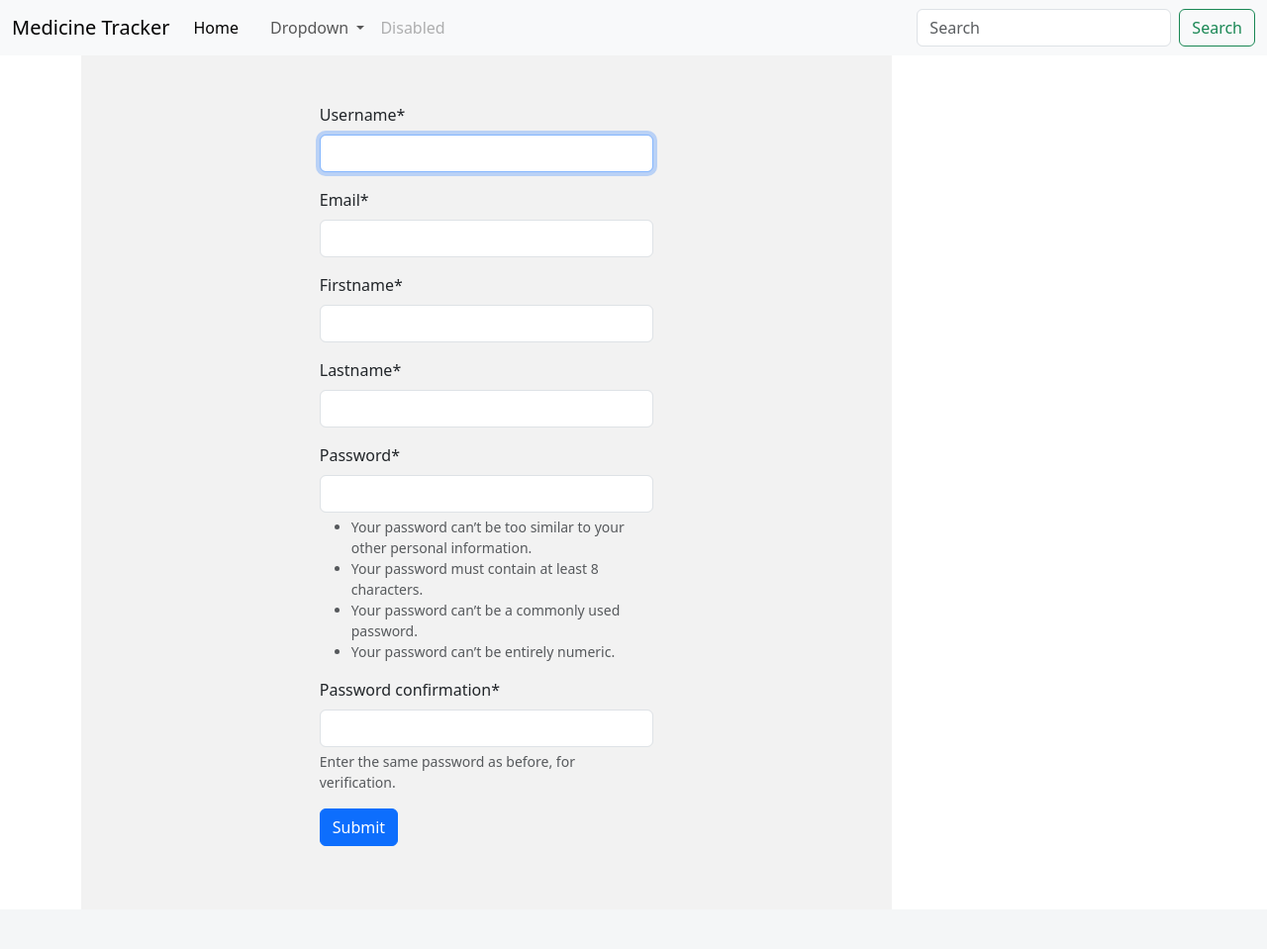
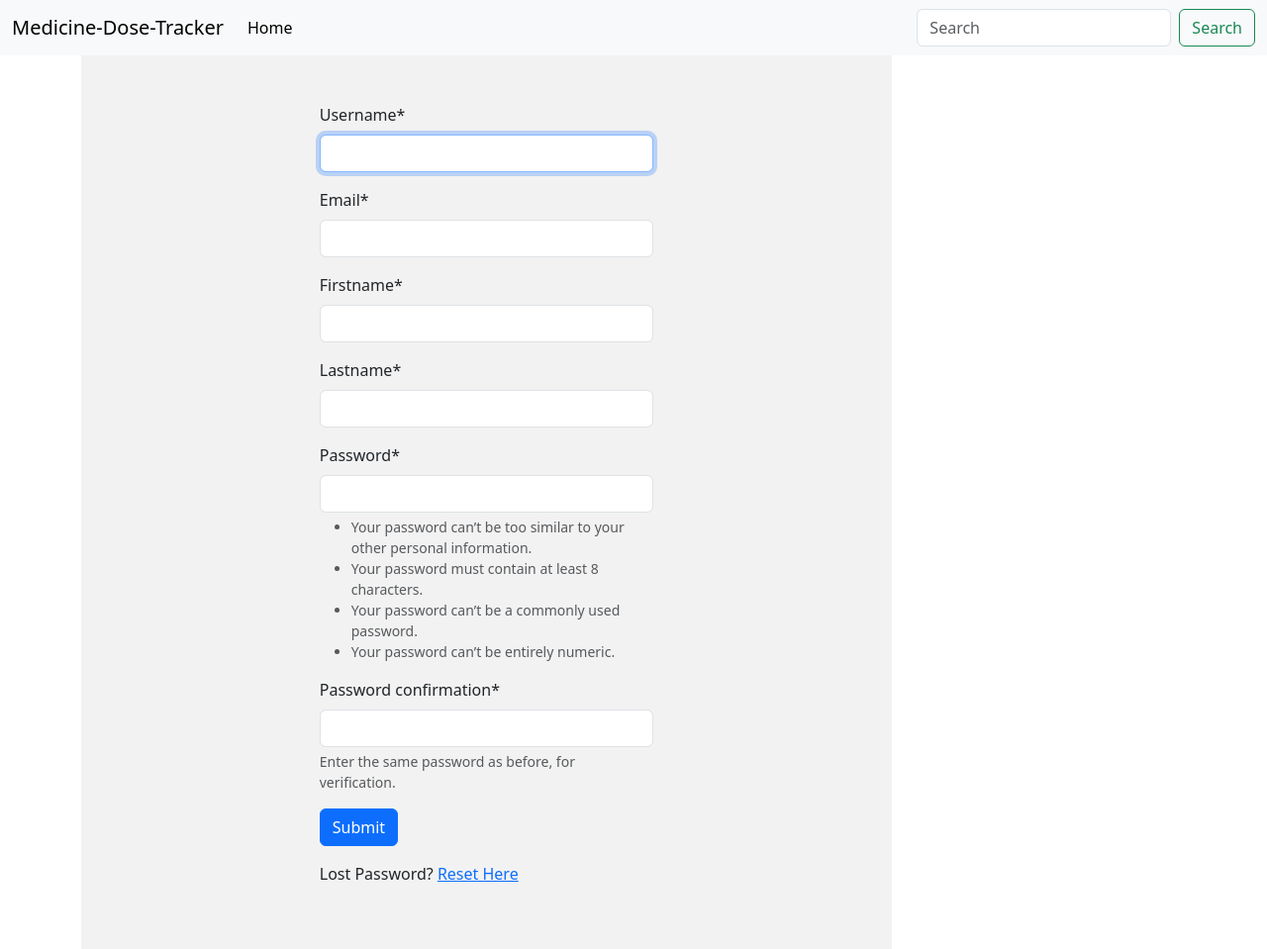
Before and after one commit to waregagbagbo/Medicine-Dose-Tracker-, a Django app: page /register/ in a window 1280 px wide. Shown: the whole page at 99% size. Before the commit the page ends 855 px from the top, so only its background shows below. Run offline with Django 4.2, Linux system fonts and the light colour scheme; some libraries are stand-ins or nearby versions.

```diff
--- a/accounts/templates/accounts/register.html
+++ b/accounts/templates/accounts/register.html
@@ -16,6 +16,10 @@
                      <input type="submit" class="btn btn-primary">
                 </form>
             </div>
+            <p>Lost Password?
+               <a href="">Reset Here</a>
+            </p>
+
 
         </div>
         <div class="col-sm-2"></div>
--- a/accounts/templates/partials/header.html
+++ b/accounts/templates/partials/header.html
@@ -1,6 +1,6 @@
 <nav class="navbar navbar-expand-lg bg-body-tertiary">
     <div class="container-fluid">
-      <a class="navbar-brand" href="#">Medicine Tracker</a>
+      <a class="navbar-brand" href="#">Medicine-Dose-Tracker</a>
       <button class="navbar-toggler" type="button" data-bs-toggle="collapse" data-bs-target="#navbarSupportedContent" aria-controls="navbarSupportedContent" aria-expanded="false" aria-label="Toggle navigation">
         <span class="navbar-toggler-icon"></span>
       </button>
@@ -12,19 +12,22 @@
           <li class="nav-item">
             <a class="nav-link" href="#"></a>
           </li>
+          {% if user.is_authenticated %}
           <li class="nav-item dropdown">
             <a class="nav-link dropdown-toggle" href="#" role="button" data-bs-toggle="dropdown" aria-expanded="false">
-              Dropdown
+             Hello {{request.user.username}}
             </a>
+          {% endif %}
+
             <ul class="dropdown-menu">
-              <li><a class="dropdown-item" href="#">Action</a></li>
-              <li><a class="dropdown-item" href="#">Another action</a></li>
+              <li><a class="dropdown-item" href="#">Settings</a></li>
+              <li><a class="dropdown-item" href="#">Logout</a></li>
               <li><hr class="dropdown-divider"></li>
               <li><a class="dropdown-item" href="#">Something else here</a></li>
             </ul>
           </li>
           <li class="nav-item">
-            <a class="nav-link disabled">Disabled</a>
+            <a class="nav-link disabled"></a>
           </li>
         </ul>
         <form class="d-flex" role="search">
--- a/accounts/views.py
+++ b/accounts/views.py
@@ -14,7 +14,7 @@ from django.contrib.messages.views import SuccessMessageMixin
 class CustomRegisterView(SuccessMessageMixin,CreateView):
     template_name = 'accounts/register.html'
     form_class = UserRegisterationForm
-    success_url = reverse_lazy('login')
+    #success_url = reverse_lazy('login')
     success_message = "Account created successfully"
 
 
```
Also changed, not shown: accounts/templates/accounts/login.html (line endings or trailing spaces), db.sqlite3.
